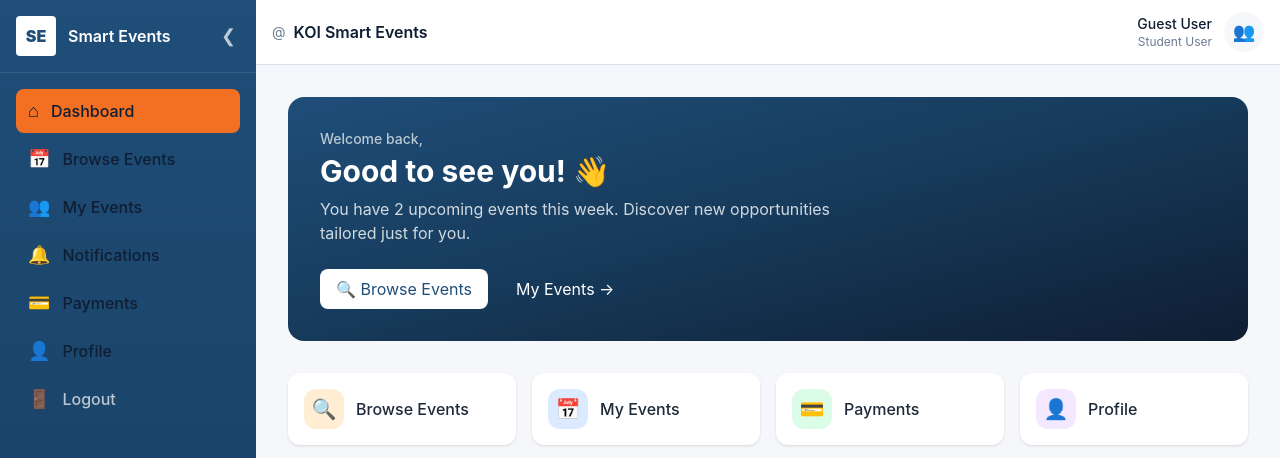
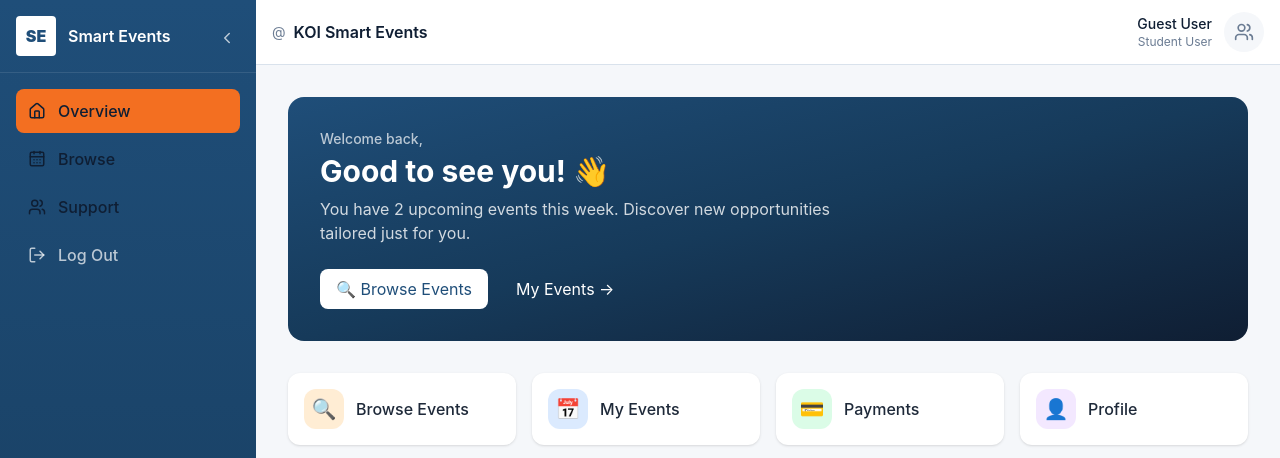
Before and after one commit to Strange-bots/Smart_Event_Management, a React (Vite) app: page /user/dashboard in a window 1280 px wide. Shown: the top 458 px of the page. Built offline with nearby package versions, Linux system fonts and the light colour scheme.

Commit message:
install the lucide-react for the icons

```diff
--- a/package.json
+++ b/package.json
@@ -10,6 +10,7 @@
     "preview": "vite preview"
   },
   "dependencies": {
+    "lucide-react": "^1.7.0",
     "react": "^19.2.4",
     "react-dom": "^19.2.4",
     "react-router-dom": "^7.13.1"
--- a/src/components/dashboard/dashboard.jsx
+++ b/src/components/dashboard/dashboard.jsx
@@ -1,36 +1,27 @@
 import { useState } from "react";
+import {
+  CalendarDays,
+  ChartColumn,
+  ChevronLeft,
+  Home,
+  LogOut,
+  Menu,
+  MessageSquare,
+  Settings,
+  Users,
+  X,
+} from "lucide-react";
 import { Link, useLocation, useNavigate } from "react-router-dom";
 
 const cn = (...classes) => classes.filter(Boolean).join(" ");
-
-const iconClassName = "text-lg leading-none";
-
-const HomeIcon = () => <span className={iconClassName}>⌂</span>;
-const CalendarIcon = () => <span className={iconClassName}>📅</span>;
-const ChartIcon = () => <span className={iconClassName}>📊</span>;
-const UsersIcon = () => <span className={iconClassName}>👥</span>;
-const LogoutIcon = () => <span className={iconClassName}>🚪</span>;
-const MenuIcon = () => <span className={iconClassName}>☰</span>;
-const CloseIcon = () => <span className={iconClassName}>✕</span>;
-const MessageIcon = () => <span className={iconClassName}>✉</span>;
-const SettingIcon = () => <span className={iconClassName}>*</span>;
-
-const SearchIcon = () => <span className={iconClassName}>🔍</span>;
-const MyEventsIcon = () => <span className={iconClassName}>🎫</span>;
-const NotificationIcon = () => <span className={iconClassName}>🔔</span>;
-const PaymentIcon = () => <span className={iconClassName}>💳</span>;
-const ProfileIcon = () => <span className={iconClassName}>👤</span>;
-
 const CollapseIcon = ({ collapsed }) => (
-  <span
+  <ChevronLeft
+    size={18}
     className={cn(
-      iconClassName,
       "inline-block transition-transform",
       collapsed ? "rotate-180" : ""
     )}
-  >
-    ❮
-  </span>
+  />
 );
 
 const roleLabels = {
@@ -41,27 +32,24 @@ const roleLabels = {
 
 const navItemsByRole = {
   admin: [
-    { path: "/admin/admindashboard", label: "Overview", icon: HomeIcon },
-    { path: "/admin/adminevents", label: "Events", icon: CalendarIcon },
-    { path: "/admin/adminusers", label: "Users", icon: UsersIcon },
-    { path: "/admin/adminmessage", label: "Messages", icon: MessageIcon },
-    { path: "/admin/adminsettings", label: "Settings", icon: SettingIcon },
-    { path: "logout", label: "Log Out", icon: LogoutIcon },
+    { path: "/admin/admindashboard", label: "Overview", icon: Home },
+    { path: "/admin/adminevents", label: "Events", icon: CalendarDays },
+    { path: "/admin/adminusers", label: "Users", icon: Users },
+    { path: "/admin/adminmessage", label: "Messages", icon: MessageSquare },
+    { path: "/admin/adminsettings", label: "Settings", icon: Settings },
+    { path: "logout", label: "Log Out", icon: LogOut },
   ],
   user: [
-    { path: "/user/dashboard", label: "Dashboard", icon: HomeIcon },
-    { path: "/browseEvents", label: "Browse Events", icon: CalendarIcon },
-    { path: "/userEvents", label: "My Events", icon: UsersIcon },
-    { path: "/userNotifications", label: "Notifications", icon: NotificationIcon },
-    { path: "/userPayments", label: "Payments", icon: PaymentIcon },
-    { path: "/userProfile", label: "Profile", icon: ProfileIcon },
-    { path: "logout", label: "Logout", icon: LogoutIcon }
+    { path: "/user/dashboard", label: "Overview", icon: Home },
+    { path: "/browse-events", label: "Browse", icon: CalendarDays },
+    { path: "/contact", label: "Support", icon: Users },
+    { path: "logout", label: "Log Out", icon: LogOut },
   ],
   organizer: [
-    { path: "/organizer/organizerdashboard", label: "Overview", icon: HomeIcon },
-    { path: "/browse-events", label: "Events", icon: CalendarIcon },
-    { path: "/about", label: "Analytics", icon: ChartIcon },
-    { path: "logout", label: "Log Out", icon: LogoutIcon },
+    { path: "/organizer/organizerdashboard", label: "Overview", icon: Home },
+    { path: "/browse-events", label: "Events", icon: CalendarDays },
+    { path: "/about", label: "Analytics", icon: ChartColumn },
+    { path: "logout", label: "Log Out", icon: LogOut },
   ],
 };
 
@@ -103,7 +91,7 @@ function DashboardLayout({ children }) {
               "text-white/70 hover:bg-white/10 hover:text-white"
             )}
           >
-            <Icon />
+            <Icon size={18} />
             {(!isMobile && sidebarOpen) || isMobile ? (
               <span className="font-medium">{item.label}</span>
             ) : null}
@@ -127,7 +115,7 @@ function DashboardLayout({ children }) {
               : "text-white/70 hover:bg-white/10 hover:text-white"
           )}
         >
-          <Icon />
+          <Icon size={18} />
           {(!isMobile && sidebarOpen) || isMobile ? (
             <span className="font-medium">{item.label}</span>
           ) : null}
@@ -189,7 +177,7 @@ function DashboardLayout({ children }) {
             className="p-1 text-white"
             aria-label="Close menu"
           >
-            <CloseIcon />
+            <X size={22} />
           </button>
         </div>
 
@@ -204,7 +192,7 @@ function DashboardLayout({ children }) {
               className="p-1 text-[#0f1e33] md:hidden"
               aria-label="Open menu"
             >
-              <MenuIcon />
+              <Menu size={22} />
             </button>
             <div className="flex items-center gap-2">
               <span className="text-sm text-[#6b7c93]">@</span>
@@ -222,7 +210,7 @@ function DashboardLayout({ children }) {
               </p>
             </div>
             <div className="flex h-10 w-10 items-center justify-center rounded-full bg-[#f5f7fa] text-[#6b7c93]">
-              <UsersIcon />
+              <Users size={20} />
             </div>
           </div>
         </header>
--- a/src/pages/about.jsx
+++ b/src/pages/about.jsx
@@ -1,12 +1,12 @@
  import {Link} from 'react-router-dom';
-import Navbar from '../components/layout/Navbar';
+
  function About(){
     return (
-        <><Navbar/>
+
         <div>
             <h1>About Us</h1>
             <p>Welcome to our about page!</p>
-        </div></>
+        </div>
     );
  }
  export default About;
```
Also changed, not shown: 1 other file (tests, documents, lock files or other folders).
